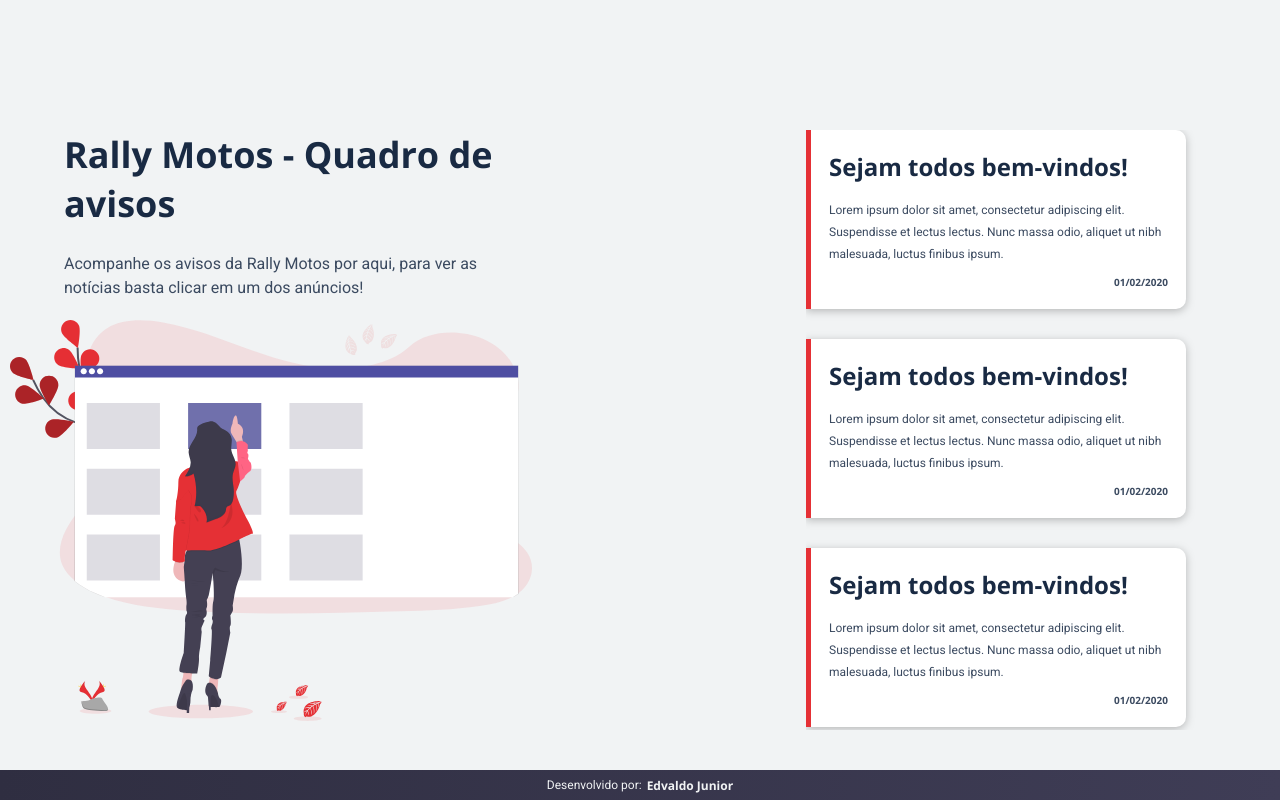
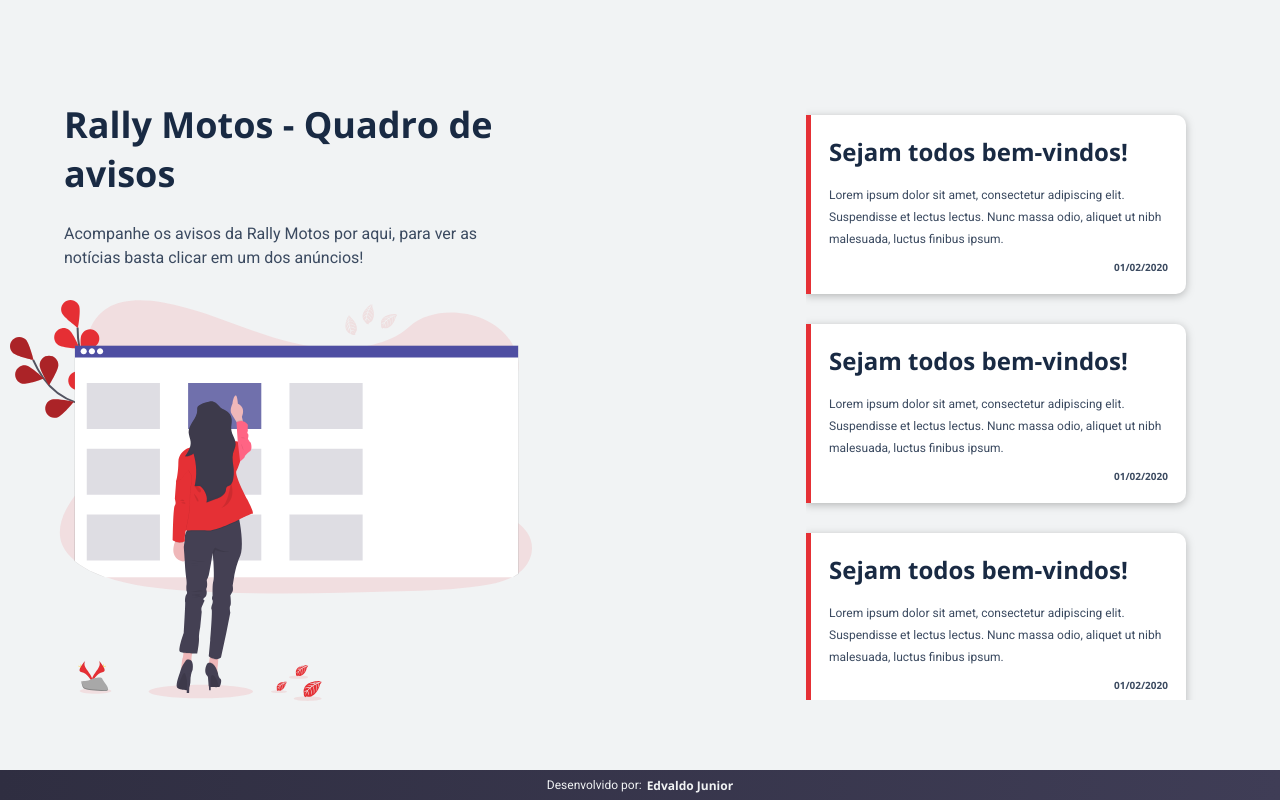
Before and after one commit to EddyPBR/mural-digital, a React (Create React App) app in the folder web/: page / in a window 1280 px wide. Built offline with nearby package versions, Linux system fonts and the light colour scheme.

Commit message:
:wrench: Alterando link do footer | alterando estilos da pagina mural

```diff
--- a/web/src/components/Footer/index.tsx
+++ b/web/src/components/Footer/index.tsx
@@ -5,7 +5,7 @@ const Footer: React.FC = () => {
   return (
     <FooterContent>
       <span>Desenvolvido por: </span>
-      <a href="https://www.linkedin.com/in/edvaldojuniordev/" target="_blank" rel="noopener noreferrer">Edvaldo Junior</a>
+      <a href="https://www.instagram.com/edvaldo_junior_dev/" target="_blank" rel="noopener noreferrer">Edvaldo Junior</a>
     </FooterContent>
   );
 };
--- a/web/src/pages/Mural/index.tsx
+++ b/web/src/pages/Mural/index.tsx
@@ -76,7 +76,6 @@ const Main = styled.main`
   width: 90vw;
   max-width: 43.0rem;
   margin-right: 15rem;
-  margin-top: 6rem;
 
   @media(max-width: 1280px) {
     margin-right: 15rem;
@@ -99,6 +98,10 @@ const Title = styled.h1`
   font: 700 3.6rem "Open Sans", sans-serif;
   color: var(--color-title);
   margin-top: 0;
+
+  @media(max-width: 1024px) {
+    margin-top: 3rem;
+  }
 `;
 
 const Text = styled.p`
@@ -110,7 +113,7 @@ const WomanImage = styled.img`
   position: absolute;
   right: 50%;
   margin-right: 13rem;
-  top: 26rem;
+  top: 20rem;
   width: 90vw;
   max-width: 52.2rem;
 
@@ -126,7 +129,7 @@ const WomanImage = styled.img`
 
   @media (min-height: 740px) {
     top: 50%;
-    margin-top: -8rem;
+    margin-top: -10rem;
   }
 `
 
@@ -135,7 +138,7 @@ const GuyImage = styled.img`
   right: 50%;
   left: 50%;
   margin-left: 440px;
-  top: 29rem;
+  top: 24rem;
   width: 19.0rem;
 
   @media(max-width: 1280px) {
@@ -144,7 +147,7 @@ const GuyImage = styled.img`
 
   @media (min-height: 740px) {
     top: 50%;
-    margin-top: -4rem;
+    margin-top: -6rem;
   }
 `
 
@@ -152,7 +155,6 @@ const Carousel = styled.div`
   height: 100vh;
   max-height: 60rem;
   width: 41.0rem;
-  margin-top: 6rem;
   overflow-y: scroll;
 
   && > div {
@@ -160,7 +162,7 @@ const Carousel = styled.div`
   }
 
   && > div:nth-child(1) {
-    margin: 0;
+    margin-top: 1.5rem;
   }
 
   @media(max-width: 1024px){
```
